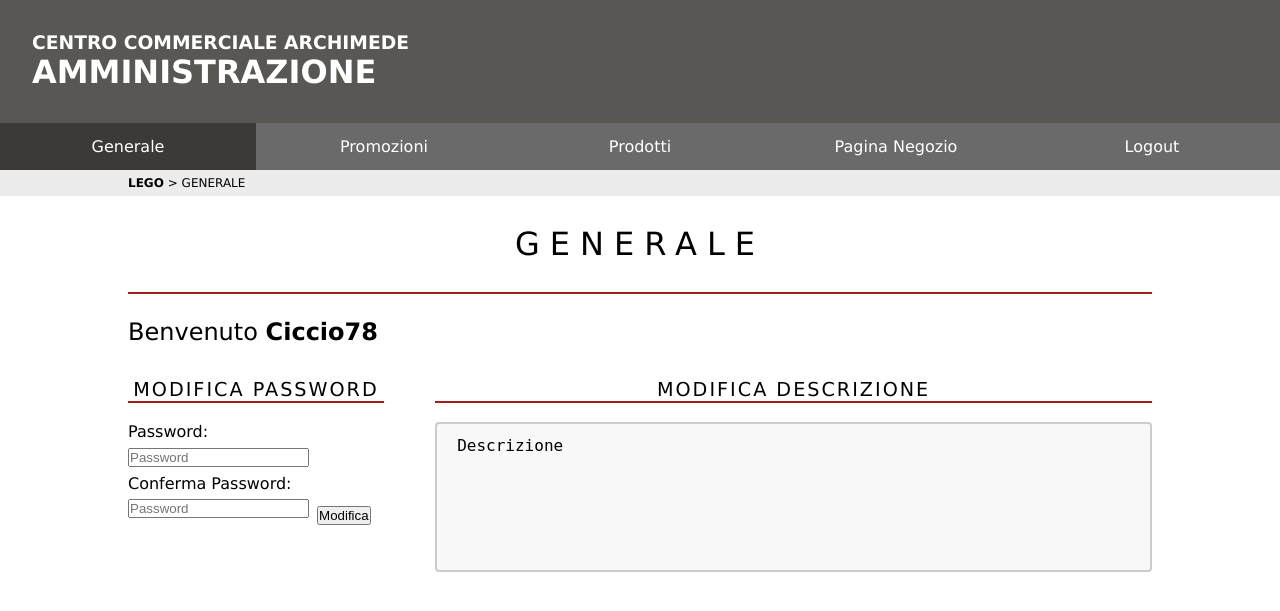
After one commit to Italiaracerx/TecWeb-Project, a PHP site: page /negozio_privato.html in a window 1280 px wide. The commit adds this page. Shown: the top 611 px of the page. Run offline with PHP 8.4, Linux system fonts and the light colour scheme.

Commit message:
Aggiunta pagina privata
aggiunta della pagina privata con il relativo css, eliminazione dello sfondo grigio della descrizione nella pagina lego.

```diff
--- /dev/null
+++ b/code/negozio_privato.html
@@ -0,0 +1,70 @@
+<!DOCTYPE html PUBLIC "-//W3C//DTD XHTML 1.0 Transitional//EN"
+"http://www.w3.org/TR/xhtml1/DTD/xhtml1-transitional.dtd">
+<html xmlns="http://www.w3.org/1999/xhtml">
+<head>
+	<!-- Specifico il charset -->
+	<meta http-equiv="Content-Type" content="txt/html charset= UTF-8" />
+
+	<title>Centro Archimede</title>
+	<link rel="stylesheet" type="text/css" href="private_style.css" media="handheld, screen"/>
+	<!--<link rel="stylesheet" type="text/css" href="mobile.css" media="handheld, screen and (max-width:480px),
+	only screen and (max-device-width:480px)"/>per dispositivi mobili
+
+	<link rel="stylesheet" type="text/css" href="print" media="print"/>STAMPA
+    -->
+</head>
+
+<body>
+
+	<div id="header">
+		    <div id="titolo">
+                <h3>CENTRO COMMERCIALE ARCHIMEDE</h3>
+                <h1>AMMINISTRAZIONE</h1>
+
+			</div>
+	</div>
+
+		    <div id="menu">
+    	     <p><a href="#content" class="accesaid">Skip navigation</a></p>
+             <ul>
+                <li><a class="active" href="">Generale</a></li>
+                <li><a href="">Promozioni</a></li>
+                <li><a href="">Prodotti</a></li>
+                <li><a href="">Pagina Negozio</a></li>
+                <li><a href="">Logout</a></li>
+             </ul>
+        </div>
+
+	<div id="breadcrumb">
+        <h2><strong>LEGO</strong> > GENERALE</h2>
+    </div>
+    <div id="content">
+    <div id="content_generale">
+        <h3 id="titolo_negozio">GENERALE</h3>
+
+        <p id="benvenuto">Benvenuto <strong>Ciccio78</strong></p>
+
+    <div id="sinistra">
+        <div id="CambioPassword">
+            <p id="intestazione">MODIFICA PASSWORD</p>
+    		<form action="" method="post">
+    			<label for="Password">Password:</label>
+    			<input id="campo" name="Password" placeholder="Password" type="text">
+    			<label for="Password">Conferma Password:</label>
+    			<input id="campo" name="confermaPassword" placeholder="Password" type="text">
+                <input id="pulsante" type="submit" value="Modifica">
+    		</form>
+    </div>
+    </div>
+    <div id="destra">
+        <div id="descrizione">
+            <p id="intestazione">MODIFICA DESCRIZIONE</p>
+            <form>
+                <textarea>Descrizione</textarea>
+            </form>
+        </div>
+</div>
+</div>
+</div>
+</body>
+</html>
--- /dev/null
+++ b/code/private_style.css
@@ -0,0 +1,164 @@
+* {
+	padding: 0em;
+	margin: 0em;
+}
+
+html, body{
+	font-family: Montserrat,Verdana, Arial, Helvetica, sans-serif;
+	margin: auto;display:block;
+}
+
+#titolo{
+	display: inline-block;
+	color:white;
+}
+
+#form{
+	float: right;
+}
+
+.accesaid{
+	position: absolute;
+	height: 0;
+	overflow: hidden;
+}
+
+#menu ul {
+
+	list-style-type: none;
+	margin: 0;
+	overflow: hidden;
+	background-color: #6a6a6a;
+}
+
+#menu li {
+	float: left;
+	width: 20%;
+
+}
+
+#menu a:hover{
+	background-color:rgb(60, 57, 57);
+}
+.active{
+	color:white;
+	background-color:rgb(60, 57, 57);
+
+}
+
+#menu li a {
+	display: block;
+	text-align: center;
+	padding: 14px 16px;
+	text-decoration: none;
+}
+
+#menu a:link{
+    color:white;
+}
+#menu a:visited{
+    color:white;
+}
+
+#header h2{
+	font-size: 1.5em;
+	display: inline;}
+
+#breadcrumb{
+    background-color: #ececec;
+    font-size: 0.5em;
+    text-transform: uppercase;
+}
+
+#breadcrumb h2{
+	max-width: 1024px;
+	padding-left:10%;
+	padding-top:0.5em;
+	padding-bottom:0.5em;
+	font-weight: normal;
+
+}
+
+#header{
+	background-color: #585753;
+    height: 100%;
+    padding-top:2em;
+    padding-bottom:2em;
+    padding-left:2em;
+}
+
+#content{
+    max-width: 1024px;
+    margin: 0 auto;
+    overflow: auto;
+    padding-bottom: 1em;
+}
+
+#benvenuto{
+	padding-top:1em;
+	font-size: 1.5em;
+
+}
+
+
+
+#titolo_negozio{
+    display: block;
+	padding-top:1em;
+	padding-bottom: 1em;
+	font-size:2em;
+	letter-spacing: 10px;
+	line-height: 1em;
+	border-bottom: 2px solid #A21E1E;
+	text-align: center;
+	font-weight: 400;
+	text-transform: uppercase;
+}
+#intestazione{
+	border-bottom: 2px #A21E1E	 solid;
+	text-align: center;
+	margin-bottom:1em;
+	letter-spacing: 2px;
+	font-size: 1.2em;
+
+
+}
+
+#sinistra{
+	float:left;
+	margin-top:2em;
+	display: block;
+	width:25%;
+
+
+}
+
+#pulsante{
+	margin-right:1em;
+	margin-top:1em;
+	float:right;
+}
+
+#campo{
+	margin-top:0.5em;
+	margin-bottom:0.5em;
+
+}
+
+#destra{
+	margin-top:2em;
+	margin-left: 30%;
+	display: block;
+}
+
+textarea{
+	width: 100%;
+    height: 150px;
+    padding: 12px 20px;
+    box-sizing: border-box;
+    border: 2px solid #ccc;
+    border-radius: 4px;
+    background-color: #f8f8f8;
+    font-size: 16px;
+    resize: none;
+}
--- a/code/style.css
+++ b/code/style.css
@@ -240,7 +240,6 @@ html, body{
 	color:black;
 	font-style:italic;
 	font-size: 95%;
-	background: rgb(186, 179, 179);
 	text-align: center;
 }
 
```
